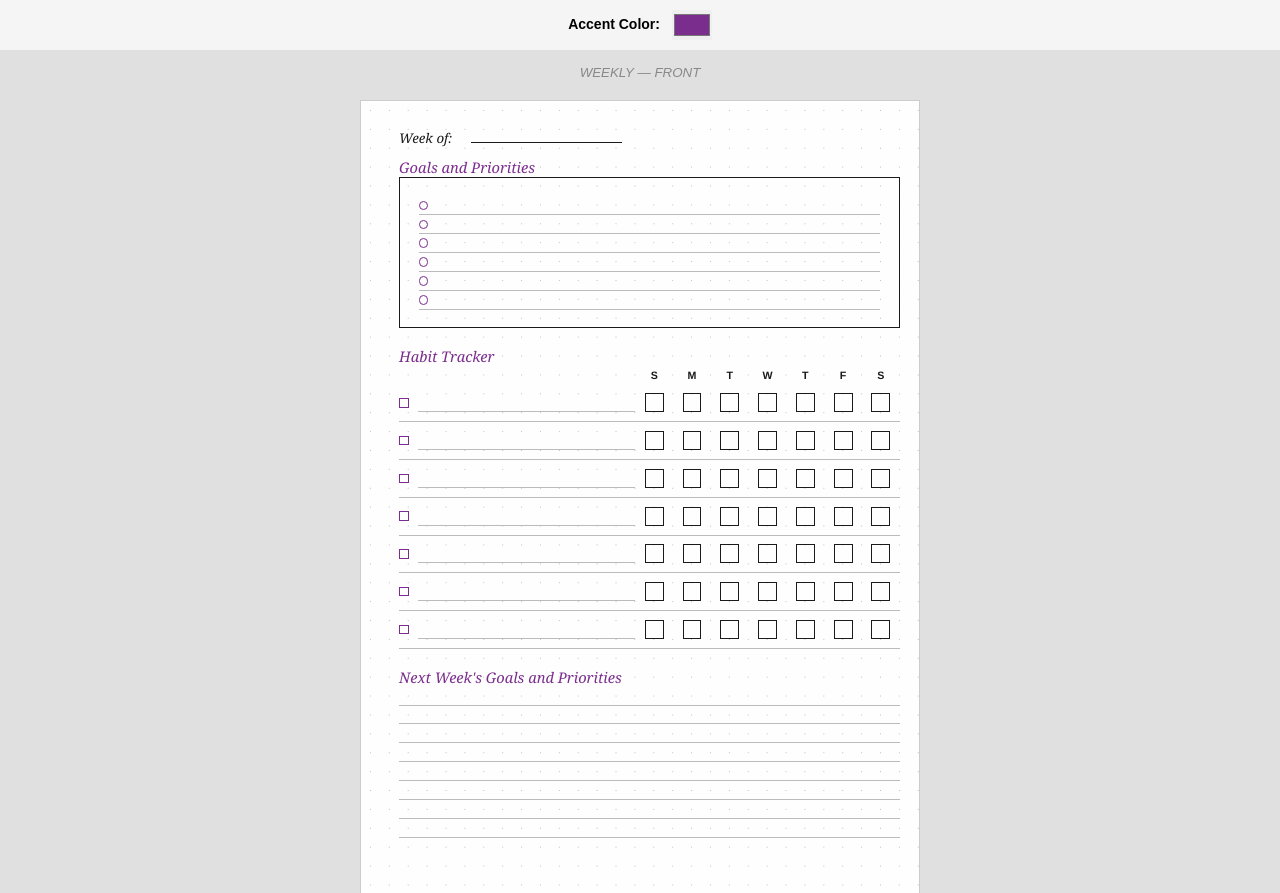
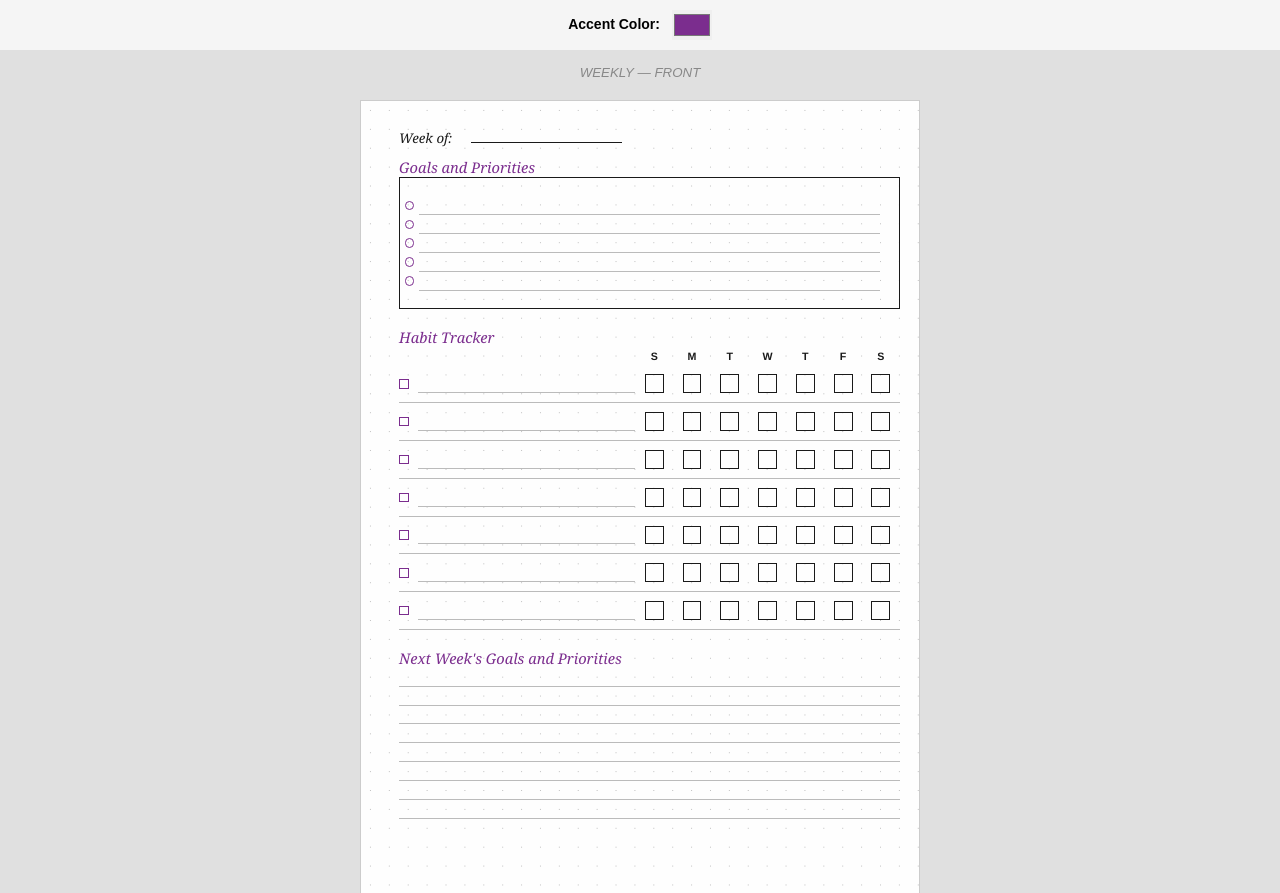
Before and after one commit to YayasDesigns/The-Balanced-Book, a plain HTML site: page blueprints/weekly.html in a window 1280 px wide. Shown: the top 893 px of the page. Drawn offline with Linux system fonts and the light colour scheme.

Commit message:
Align Goals & Priorities bullet dots to dot grid and reduce to 5 rows
Center bullet circles on the leftmost dot-grid point inside the box
and remove one bullet row to match the 5-goal layout.

Co-Authored-By: Claude Opus 4.6 <noreply@anthropic.com>

```diff
--- a/blueprints/styles.css
+++ b/blueprints/styles.css
@@ -120,16 +120,19 @@ body {
   border-bottom: 0.5px solid var(--line-gray);
 }
 
-/* Bullet dot: 2.5mm circle centered in the 5mm row.
-   margin-right: 2.5mm keeps the next element starting
-   at the 5mm mark from the left of the bullet area. */
+/* Bullet dot: 2.5mm circle centered on the nearest
+   dot-grid point (5mm from box left edge).
+   Inside a 5mm-padded box, the first grid dot is at
+   the padding edge, so offset 1.25mm to center the
+   2.5mm circle on that dot. */
 .bullet-dot {
   width: 2.5mm;
   height: 2.5mm;
   border: 1px solid var(--accent);
   border-radius: 50%;
   flex-shrink: 0;
-  margin-right: 2.5mm;
+  margin-left: -3.75mm;
+  margin-right: 1.25mm;
 }
 
 /* ---- Checkboxes ----
--- a/blueprints/weekly.html
+++ b/blueprints/weekly.html
@@ -43,7 +43,7 @@
     .goals-box {
       border: 1.5px solid var(--black);
       padding: 5mm;
-      height: 40mm;
+      height: 35mm; /* 5pad + 5×5mm rows */
     }
 
     /* ---- Habit Tracker ---- */
@@ -226,9 +226,8 @@
     <!-- Goals and Priorities title (5mm) -->
     <div class="title-accent">Goals and Priorities</div>
 
-    <!-- Goals box (40mm: 5pad + 6×5mm rows + 5pad) -->
+    <!-- Goals box (5pad + 5×5mm rows + 5pad) -->
     <div class="goals-box">
-      <div class="bullet-row"><span class="bullet-dot"></span></div>
       <div class="bullet-row"><span class="bullet-dot"></span></div>
       <div class="bullet-row"><span class="bullet-dot"></span></div>
       <div class="bullet-row"><span class="bullet-dot"></span></div>
```
